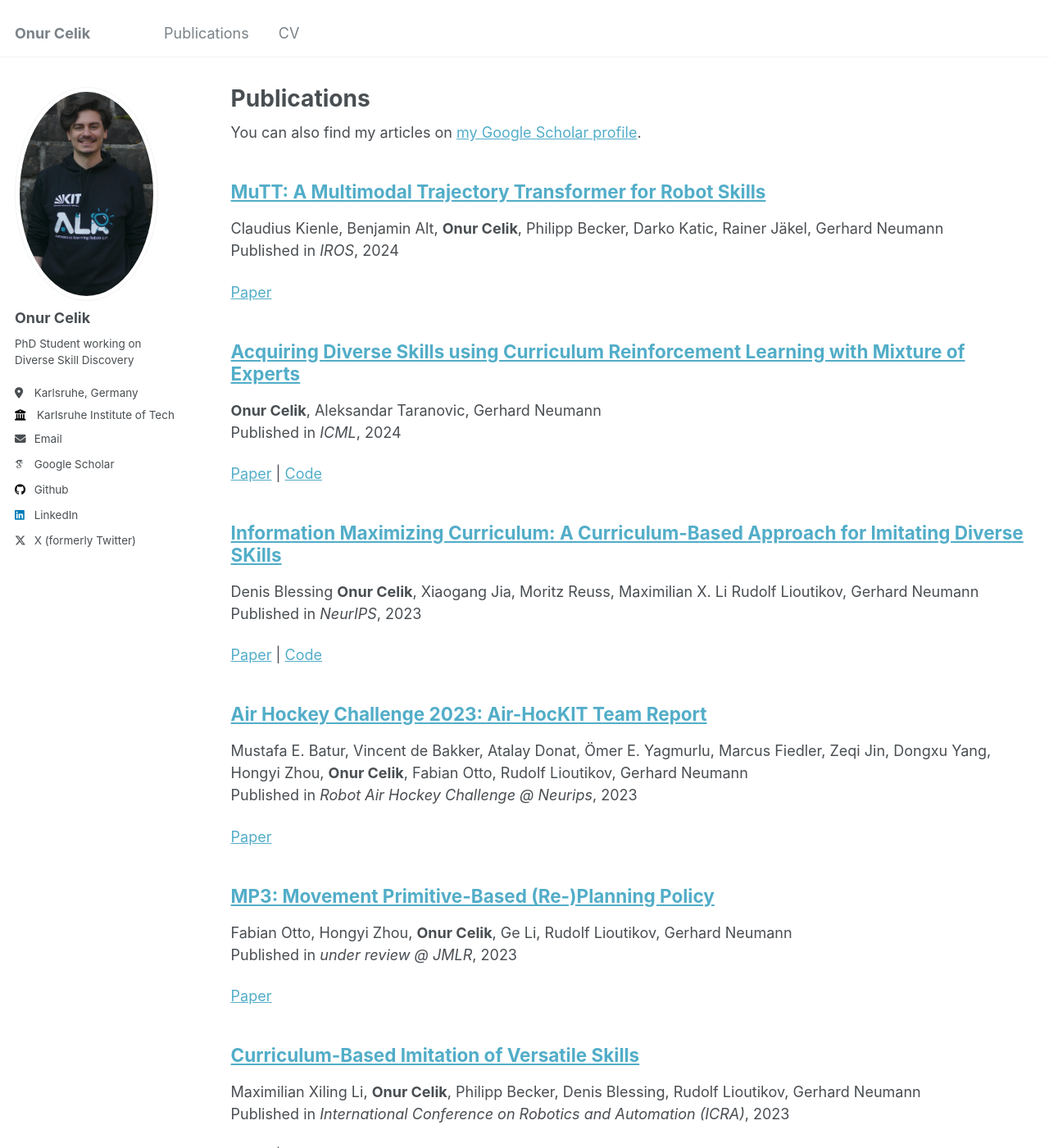
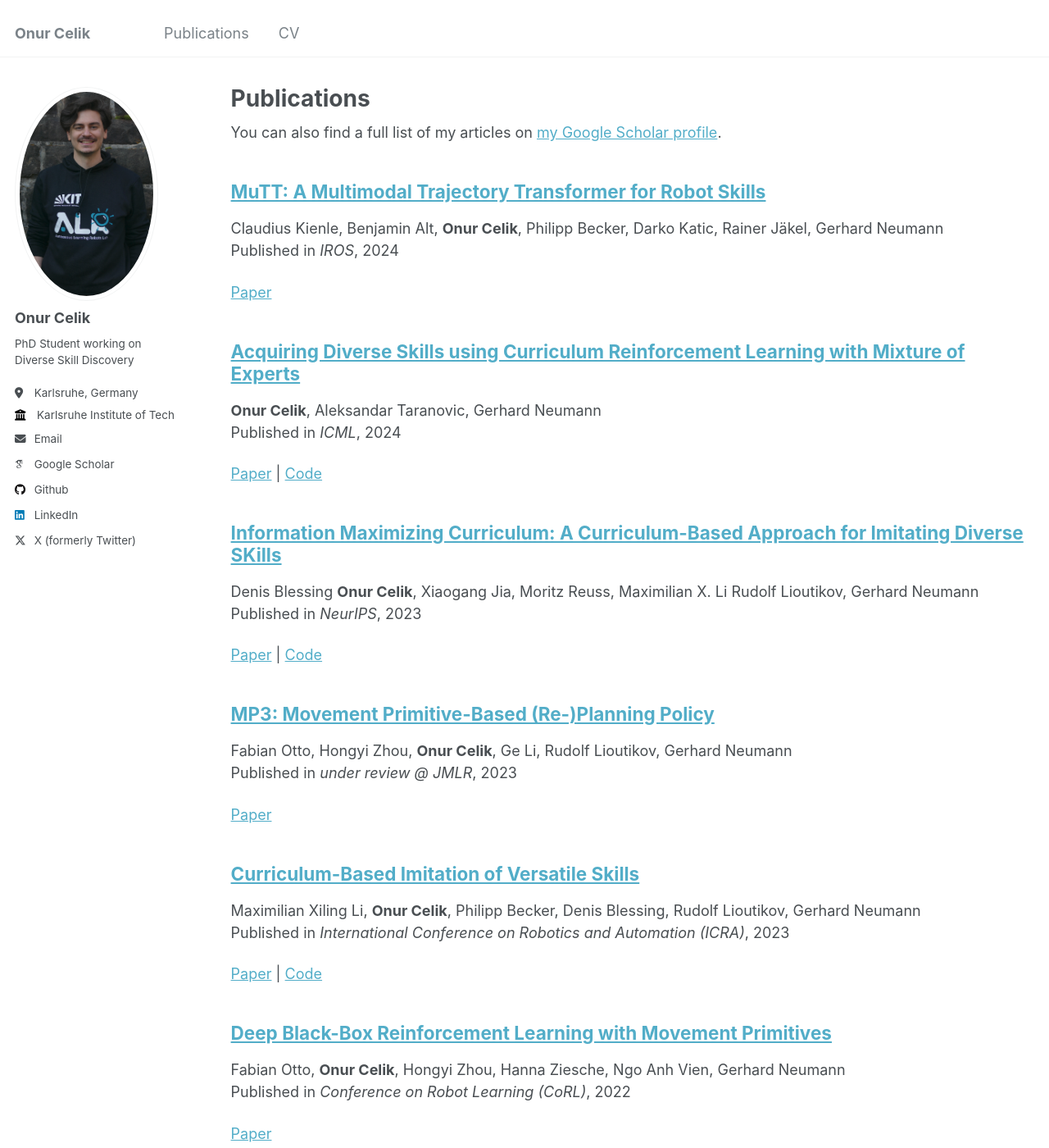
Before and after one commit to Onur4229/onur4229.github.io, a Jekyll site: the page built from _pages/publications.html, in a window 1280 px wide and 1400 px high. Shown: the whole window at 82% size. Built offline with Jekyll 4.4.1, drawn with Linux system fonts in a browser that asks for light colours; some web fonts are replaced.

Commit message:
adjust publications

```diff
--- a/_pages/publications.html
+++ b/_pages/publications.html
@@ -6,7 +6,7 @@ author_profile: true
 ---
 
 {% if site.author.googlescholar %}
-  <div class="wordwrap">You can also find my articles on <a href="{{site.author.googlescholar}}">my Google Scholar profile</a>.</div>
+  <div class="wordwrap">You can also find a full list of my articles on <a href="{{site.author.googlescholar}}">my Google Scholar profile</a>.</div>
 {% endif %}
 
 {% include base_path %}
--- a/_publications/2023-01-air_hockey.md
+++ /dev/null
@@ -1,25 +0,0 @@
----
-title: 'Air Hockey Challenge 2023: Air-HocKIT Team Report'
-collection: publications
-permalink: /publication/air_hockey
-date: 2023-12-10
-venue: 'Robot Air Hockey Challenge @ Neurips'
-authors: 'Mustafa E. Batur, Vincent de Bakker, Atalay Donat, Ömer E. Yagmurlu, Marcus Fiedler, Zeqi Jin, Dongxu Yang, Hongyi Zhou, <b>Onur Celik</b>, Fabian Otto, Rudolf Lioutikov, Gerhard Neumann'
-paperurl: 'https://www.ias.informatik.tu-darmstadt.de/uploads/Team/PuzeLiu/AirHockeyChallenge_Air-HocKIT.pdf'
-#codeurl: 'https://github.com/Onur4229/SVSL_LMOE'
-tag: "rl"
-#slidesurl: 'http://academicpages.github.io/files/slides1.pdf'
-#paperurl: 'http://academicpages.github.io/files/paper1.pdf'
-#citation: 'Your Name, You. (2009). &quot;Paper Title Number 1.&quot; <i>Journal 1</i>. 1(1).'
----
-
-<p>
-<h3> Abstract: </h3>
-This work shows how we deploy deep reinforcement learning (RL) methods in
-a challenging air-hockey environment. We analyze the sub-tasks present in the
-environment and propose a composite agent that consists of five learning-based
-sub-agents governed by a hand-crafted state machine. Additionally, we analyze the
-physical constraints and suggest careful reward-shaping to overcome those. Finally,
-we show the techniques that we used to reduce the sim-to-real gap challenges
-modeled in the evaluation environment.
-</p>
```
